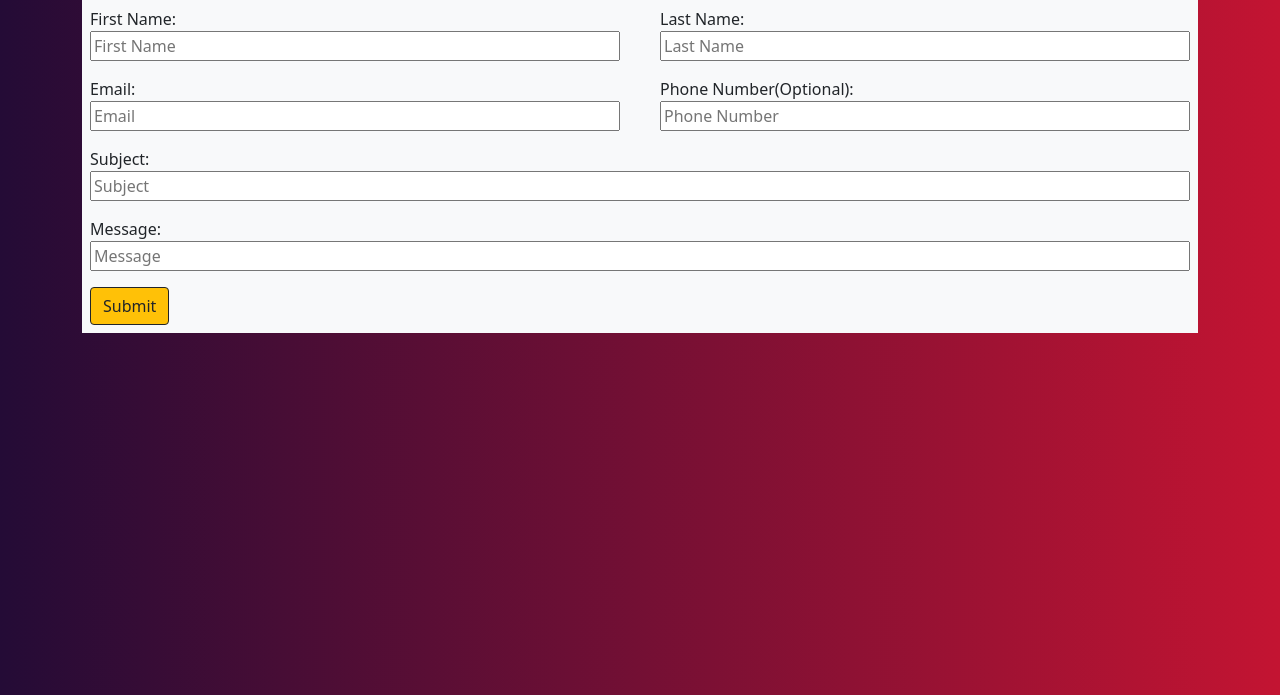
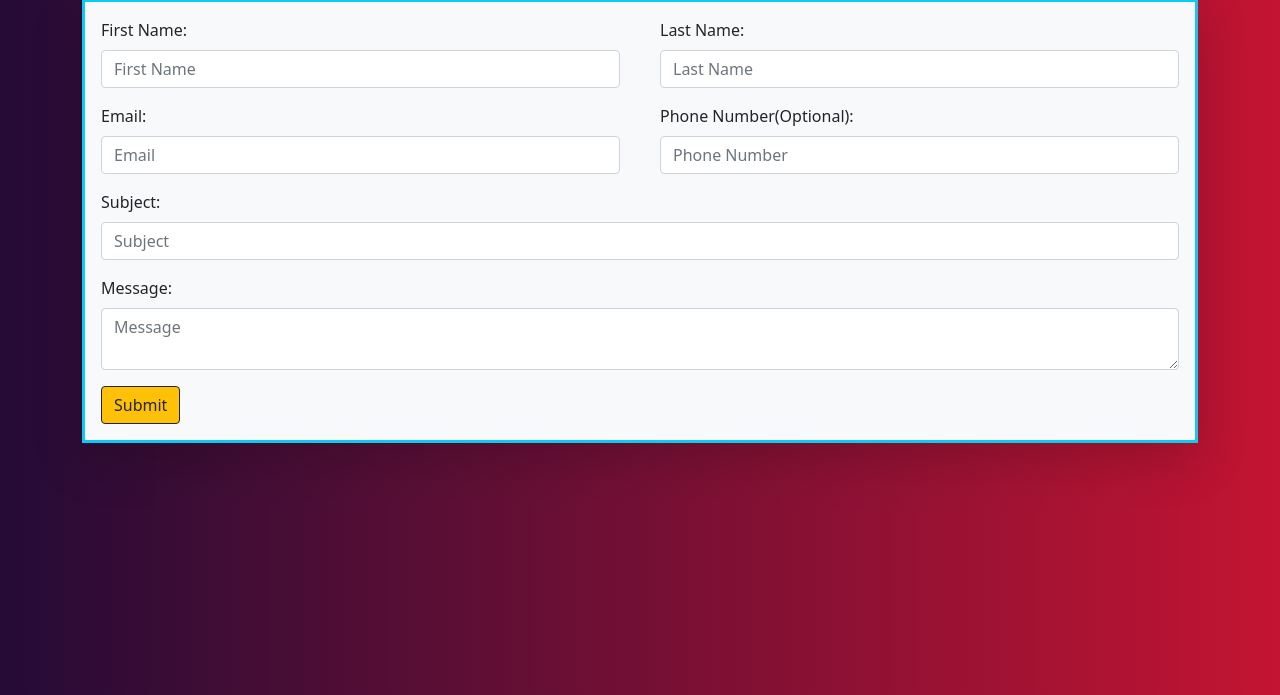
Before and after one commit to bhawk3/ContactForm, a plain HTML site: page index.html in a window 1280 px wide. Shown: the part 105-800 px from the top of the page. Drawn offline with nearby package versions, Linux system fonts and the light colour scheme.

Commit message:
Update to the Form
Added aria-label, required, form-control, and form-label. Also added a border and drop shadow.

```diff
--- a/index.html
+++ b/index.html
@@ -17,20 +17,22 @@
 <body>
        <div class="container mt-5">
            <h1 class="text-center mt-5 text-light ">Contact Me </h1>
-            <div class="bg-light">
-                <form class="">
+            <div class="bg-light border border-3 border-info shadow-lg p-2">
+                <form action="#">
                     <!-- First Row with F & L Name-->
                     <div class="row">
                         <div class="col">
                             <div class="d-flex flex-column m-2">
-                                <Label>First Name:</Label>
-                                <input type="text" placeholder="First Name">
+                                <Label class="form-label">First Name:</Label>
+                                <input type="text" placeholder="First Name" class="form-control"
+                                    name="FirstName" aria-label="First Name" required>
                             </div>
                         </div>
                         <div class="col">
                             <div class="d-flex flex-column m-2">
-                                <label>Last Name:</label>
-                                <input type="text" placeholder="Last Name">
+                                <label class="form-label">Last Name:</label>
+                                <input type="text" placeholder="Last Name" class="form-control"
+                                    name="LastName" aria-label="Last Name" required>
                             </div>
                         </div>
                     </div>
@@ -39,14 +41,16 @@
                     <div class="row">
                         <div class="col">
                                 <div class="d-flex flex-column m-2">
-                                    <Label>Email:</Label>
-                                    <input type="text" placeholder="Email">
+                                    <Label class="form-label">Email:</Label>
+                                    <input type="email" placeholder="Email" class="form-control"
+                                        name="Email" aria-label="Email" required>
                                 </div>
                         </div>
                         <div class="col">
                             <div class="d-flex flex-column m-2">
-                                <Label>Phone Number(Optional):</Label>
-                                <input type="text" placeholder="Phone Number">
+                                <Label class="form-label">Phone Number(Optional):</Label>
+                                <input type="text" placeholder="Phone Number" class="form-control"
+                                    name="Phone Number" aria-label="Phone Number">
                             </div>
                         </div>
                     </div>
@@ -54,8 +58,9 @@
                     <div class="row">
                         <div class="col">
                             <div class="d-flex flex-column m-2">
-                                <Label>Subject:</Label>
-                                <input type="text" placeholder="Subject">
+                                <Label class="form-label">Subject:</Label>
+                                <input type="text" placeholder="Subject" class="form-control"
+                                    name="Subject" aria-label="Subject" required>
                             </div>
                         </div>
                     </div>
@@ -63,10 +68,12 @@
                     <div class="row">
                         <div class="col">
                             <div class="d-flex flex-column m-2">
-                                <Label>Message:</Label>
-                                <input type="text" placeholder="Message">
+                                <Label class="form-label">Message:</Label>
+                                <textarea type="text" placeholder="Message" class="form-control"
+                                    name="Message" aria-label="Message" required></textarea>
                             </div>
                         </div>
+
                     </div>
                     <!-- submit button-->
                     <button class="btn btn-outline-dark bg-warning m-2" type="submit">Submit</button>
```
